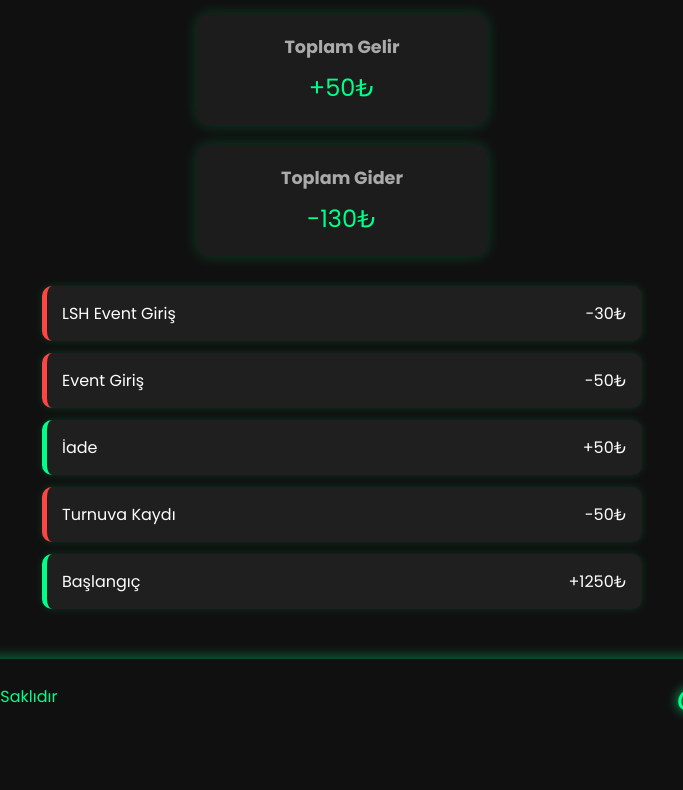
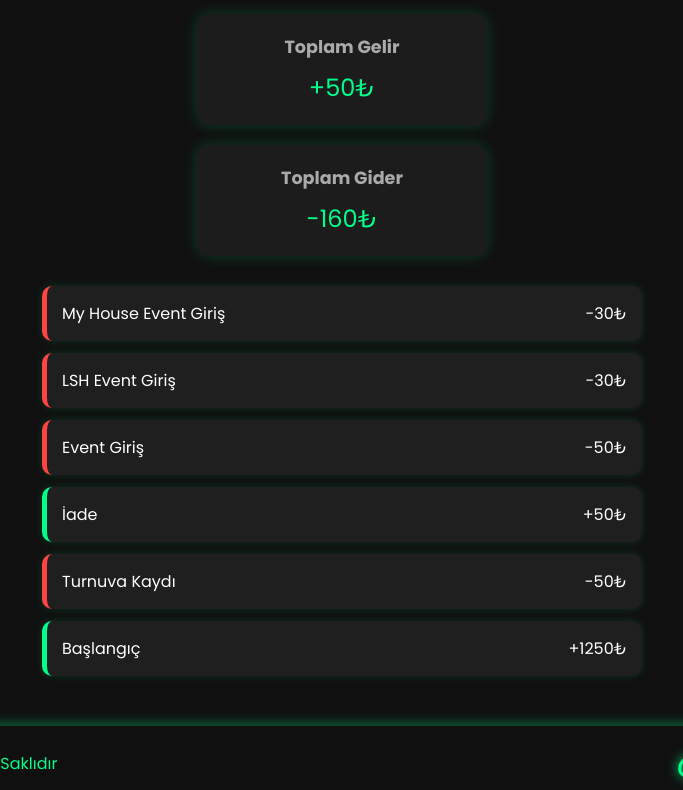
Before and after one commit to llkadir-a/No-Name-Force-Kasa, a plain HTML site: page index.html in a window 1280 px wide. Shown: the part 353-1143 px from the top of the page, without its empty margins (298-981 px from the left). Before the commit the page ends 1087 px from the top, so only its background shows below. Drawn offline with Linux system fonts and the light colour scheme.

Commit message:
index.html

```diff
--- a/index.html
+++ b/index.html
@@ -174,7 +174,7 @@
 
   <header>
     <img src="f (1).png" alt="Takım Logosu" />
-    <div class="balance">NNF ESPORTS KASASI : 1.170₺</div>
+    <div class="balance">NNF ESPORTS KASASI : 1.140₺</div>
   </header>
 
 
@@ -185,7 +185,7 @@
     </div>
     <div class="summary-box">
       <h3>Toplam Gider</h3>
-      <p>-130₺</p>
+      <p>-160₺</p>
     </div>
   </div>
 
@@ -209,6 +209,10 @@
     </div>
     <div class="transaction expense">
       <span>LSH Event Giriş</span>
+      <span>-30₺</span>
+    </div>
+    <div class="transaction expense">
+      <span>My House Event Giriş</span>
       <span>-30₺</span>
     </div>
 
```
